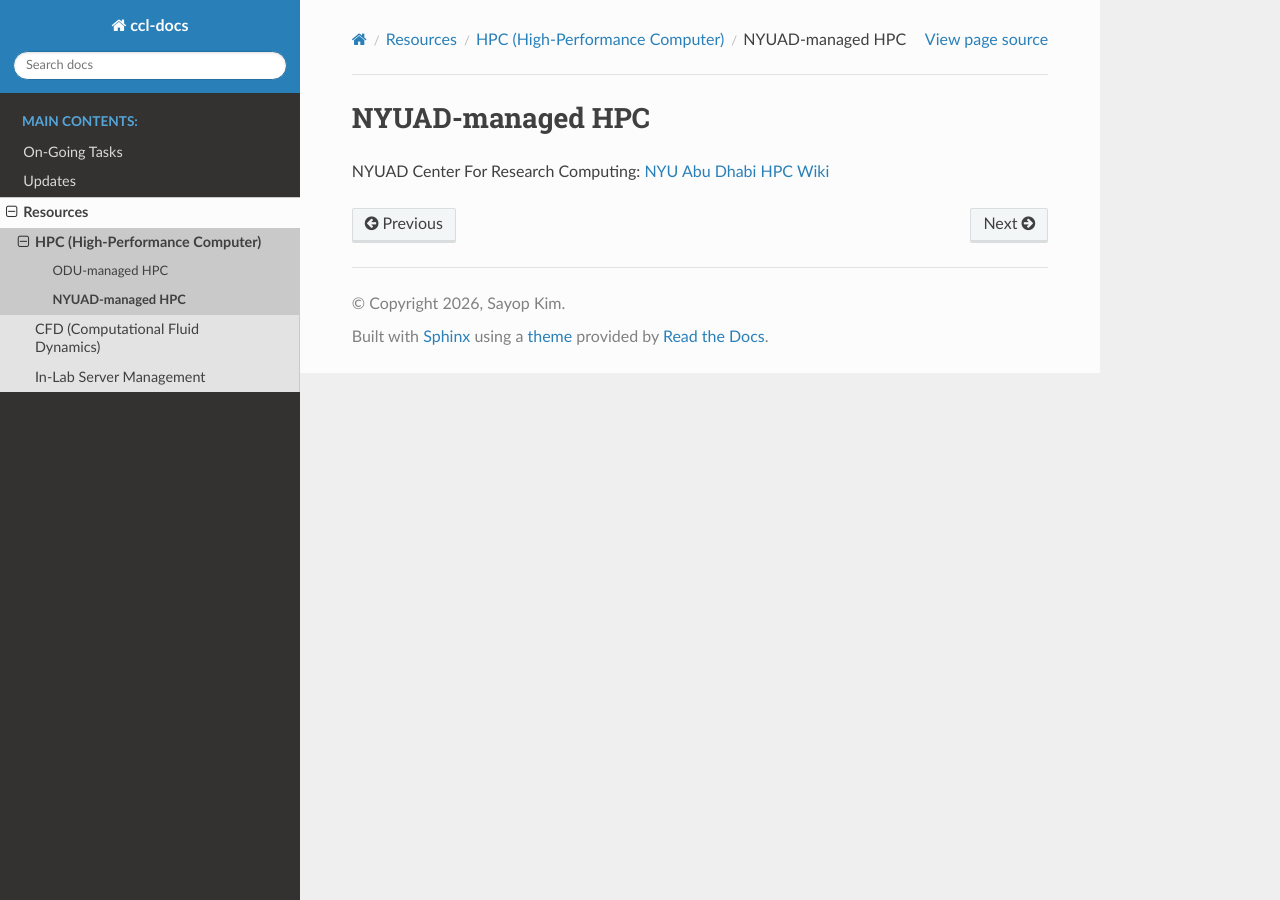
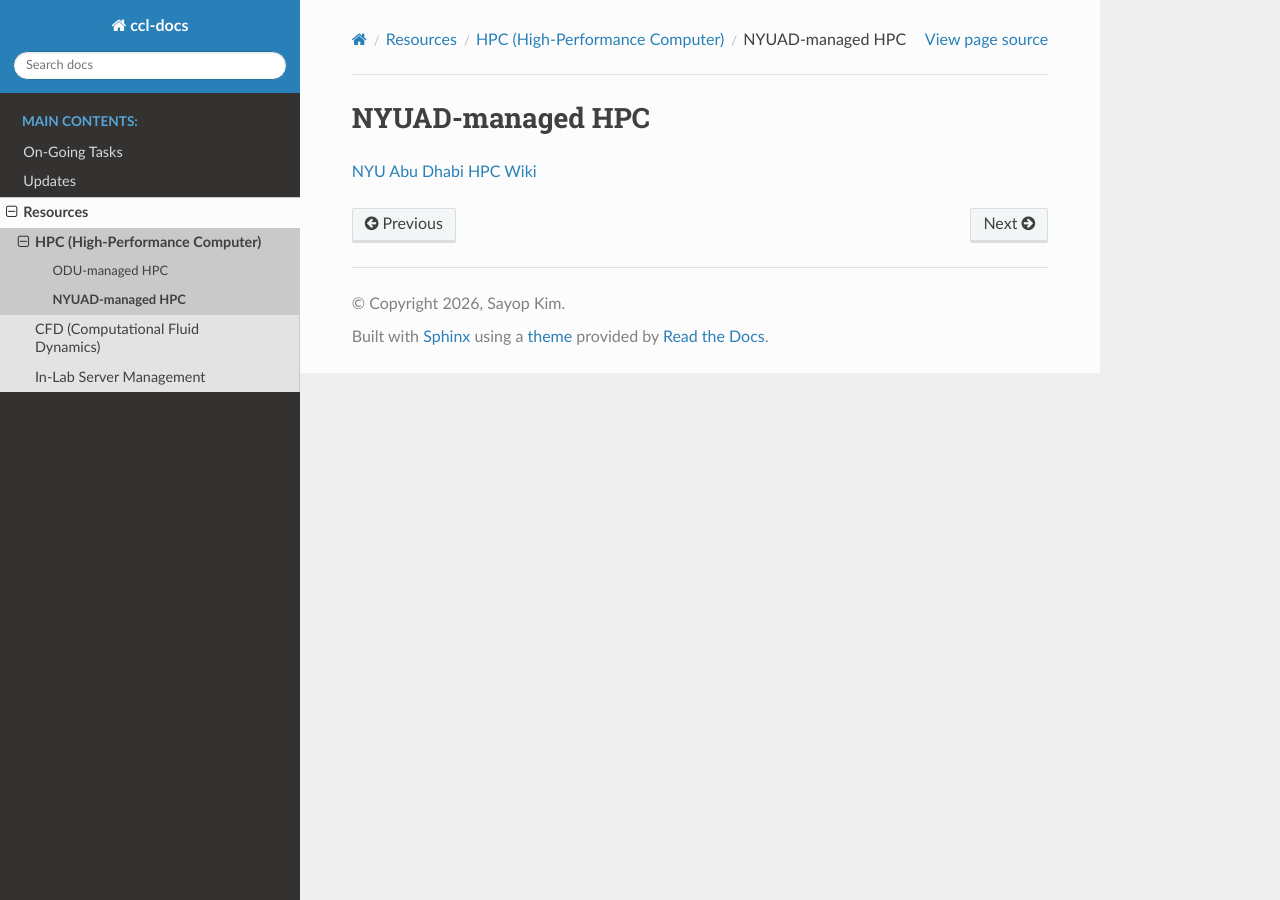
Before and after one commit to s3kim/ccl-docs, a Sphinx documentation site: the page built from docs/resources/HPC/NYUAD/index.rst, in a window 1280 px wide. Built offline with Sphinx 7.4.7 and the Read the Docs theme 3.1.0, drawn with Linux system fonts in a browser that asks for light colours; pages that are not in the unit, such as notebooks, are missing from menus.

Commit message:
Update index.rst

```diff
--- a/docs/resources/HPC/NYUAD/index.rst
+++ b/docs/resources/HPC/NYUAD/index.rst
@@ -1,6 +1,4 @@
 NYUAD-managed HPC
 =================
 
-.. raw:: html
-
-   <p>NYUAD Center For Research Computing: <a href="https://crc-docs.abudhabi.nyu.edu/" target="_blank" rel="noopener noreferrer">NYU Abu Dhabi HPC Wiki</a></p>
+`NYU Abu Dhabi HPC Wiki <https://crc-docs.abudhabi.nyu.edu/>`_
```
